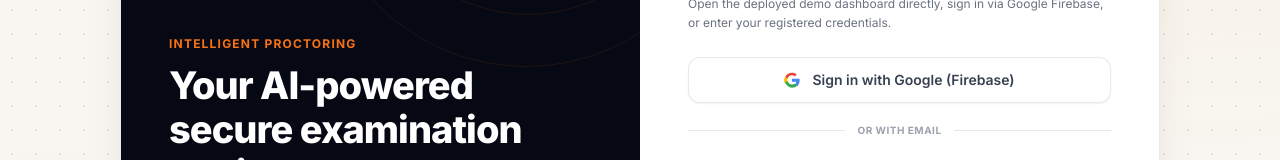
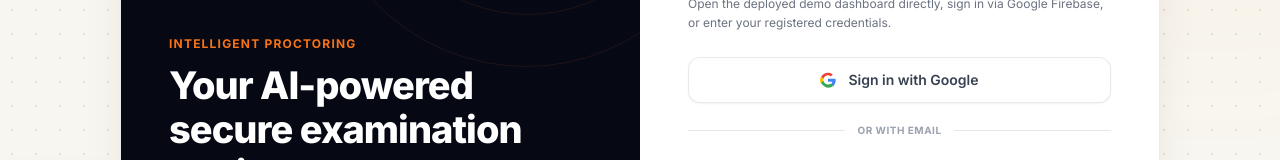
Before and after one commit to avinash9354/AI-Proctor-Exam-Platform, a Next.js app in the folder apps/student-portal/: page /auth/login in a window 1280 px wide. Shown: the part 290-450 px from the top of the page. Built offline with nearby package versions, Linux system fonts and the light colour scheme; no server answers.

Commit message:
style(auth): update Google sign-in button text and formatting

```diff
--- a/apps/student-portal/src/app/auth/login/page.tsx
+++ b/apps/student-portal/src/app/auth/login/page.tsx
@@ -280,8 +280,7 @@ function UnifiedLoginContent() {
             <button
               type="button"
               onClick={() => switchMode('student')}
-              className={`flex-1 py-2.5 px-4 rounded-xl text-xs md:text-sm font-semibold transition-all duration-300 flex items-center justify-center gap-2 ${
-                mode === 'student'
+              className={`flex-1 py-2.5 px-4 rounded-xl text-xs md:text-sm font-semibold transition-all duration-300 flex items-center justify-center gap-2 ${mode === 'student'
                 ? 'bg-white text-gray-900 shadow-md font-bold'
                 : 'text-gray-500 hover:text-gray-900'
                 }`}
@@ -292,8 +291,7 @@ function UnifiedLoginContent() {
             <button
               type="button"
               onClick={() => switchMode('admin')}
-              className={`flex-1 py-2.5 px-4 rounded-xl text-xs md:text-sm font-semibold transition-all duration-300 flex items-center justify-center gap-2 ${
-                mode === 'admin'
+              className={`flex-1 py-2.5 px-4 rounded-xl text-xs md:text-sm font-semibold transition-all duration-300 flex items-center justify-center gap-2 ${mode === 'admin'
                 ? 'bg-white text-gray-900 shadow-md font-bold'
                 : 'text-gray-500 hover:text-gray-900'
                 }`}
@@ -336,7 +334,7 @@ function UnifiedLoginContent() {
                   <path fill="#FBBC05" d="M5.3 14.8c-.2-.8-.4-1.6-.4-2.5s.2-1.7.4-2.5L1.6 7.1C.6 9.1 0 10.7 0 12.3s.6 3.2 1.6 5.2l3.7-2.7z" />
                   <path fill="#34A853" d="M12 23.5c3.2 0 6-1.1 8-3l-3.7-2.9c-1.1.7-2.5 1.2-4.3 1.2-3.1 0-5.8-2.3-6.7-5.3L1.6 16.3C3.5 20.1 7.4 23.5 12 23.5z" />
                 </svg>
-                <span>Sign in with Google (Firebase)</span>
+                <span>Sign in with Google </span>
               </>
             )}
           </button>
```
Lines whose indentation alone changed are shown as unchanged.
